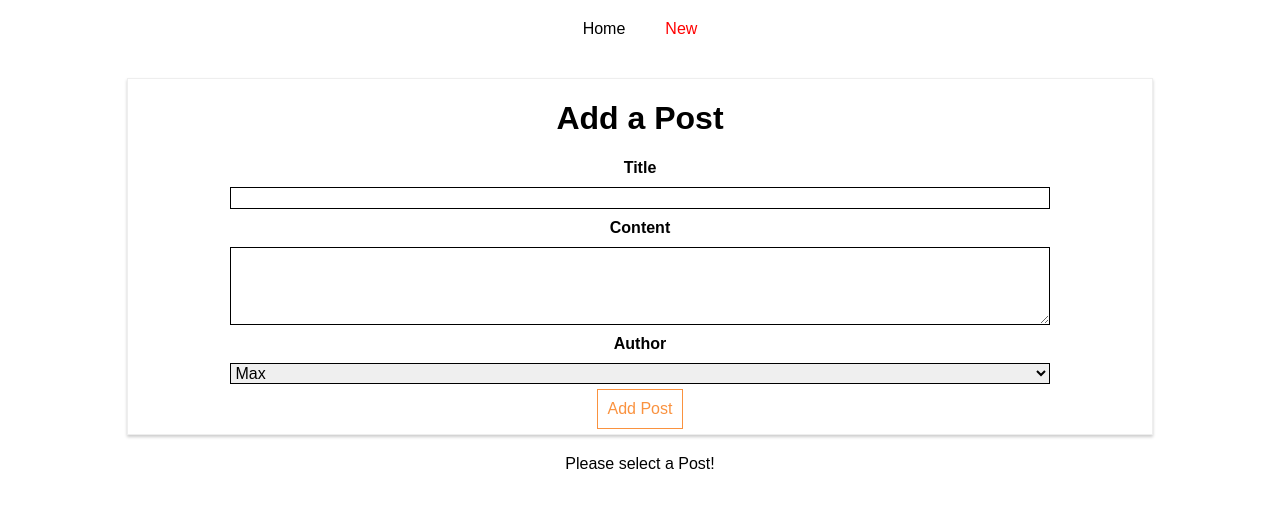
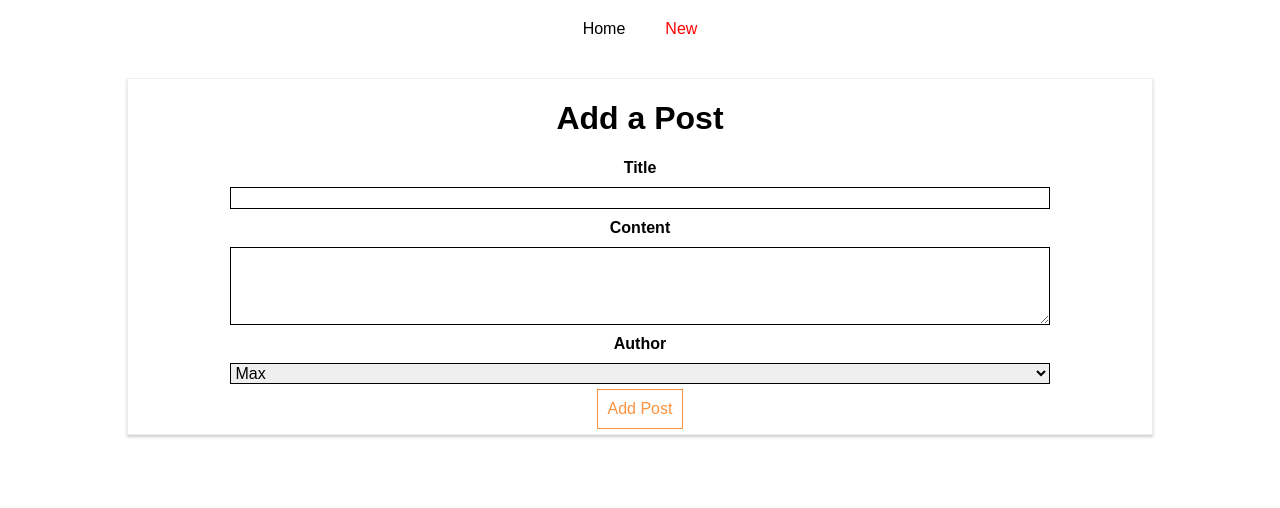
Before and after one commit to venetastefanova/react-http-requests, a React (Create React App) app: page /new-post in a window 1280 px wide. Shown: the top 508 px of the page. Built offline with nearby package versions, Linux system fonts and the light colour scheme; no server answers.

Commit message:
adding {switch} from react-router-dom and making sure the routes execute properly

```diff
--- a/src/containers/Blog/Blog.js
+++ b/src/containers/Blog/Blog.js
@@ -1,6 +1,6 @@
 import React, { Component } from 'react';
 // import axios from 'axios';
-import { Route, NavLink } from 'react-router-dom';
+import { Route, NavLink,Switch } from 'react-router-dom';
 
 import './Blog.css';
 import Posts from './Posts/Posts';
@@ -27,8 +27,11 @@
                     </nav>
                 </header>
                 <Route path="/" exact component={Posts}/>
-                <Route path="/new-post" exact component={NewPost}/>
-                <Route path="/:id" component={FullPost}/>
+                <Switch>
+                    <Route path="/new-post" exact component={NewPost}/>
+                    <Route path="/:id" component={FullPost}/>
+                </Switch>
+
             </div>
         );
     }
```
